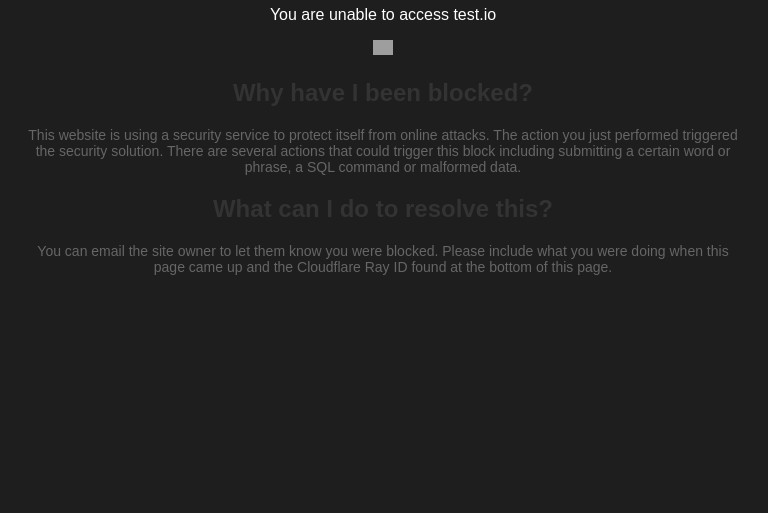
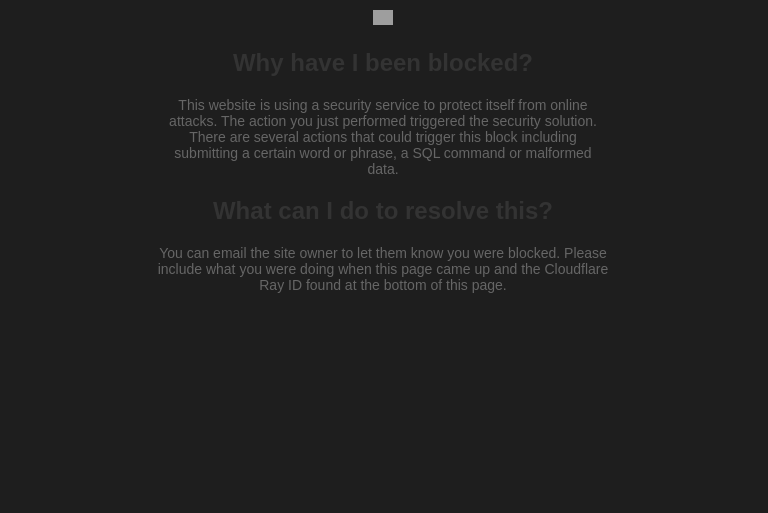
Before and after one commit to fredoyetayo/blocked, a plain HTML site: page index.html in a window 1280 px wide. Shown: the part 321-834 px from the top of the page, without its empty margins (257-1025 px from the left). Drawn offline with Linux system fonts and the light colour scheme; grey boxes are pictures that could not be loaded.

Commit message:
Update style.css

```diff
--- a/style.css
+++ b/style.css
@@ -8,8 +8,8 @@
 }
 
 .container {
-    width: 80%;
-    margin: 50px auto;
+    width: 50%;
+    margin: 20px auto;
     text-align: center;
     padding-top: 1%;
 }
```
